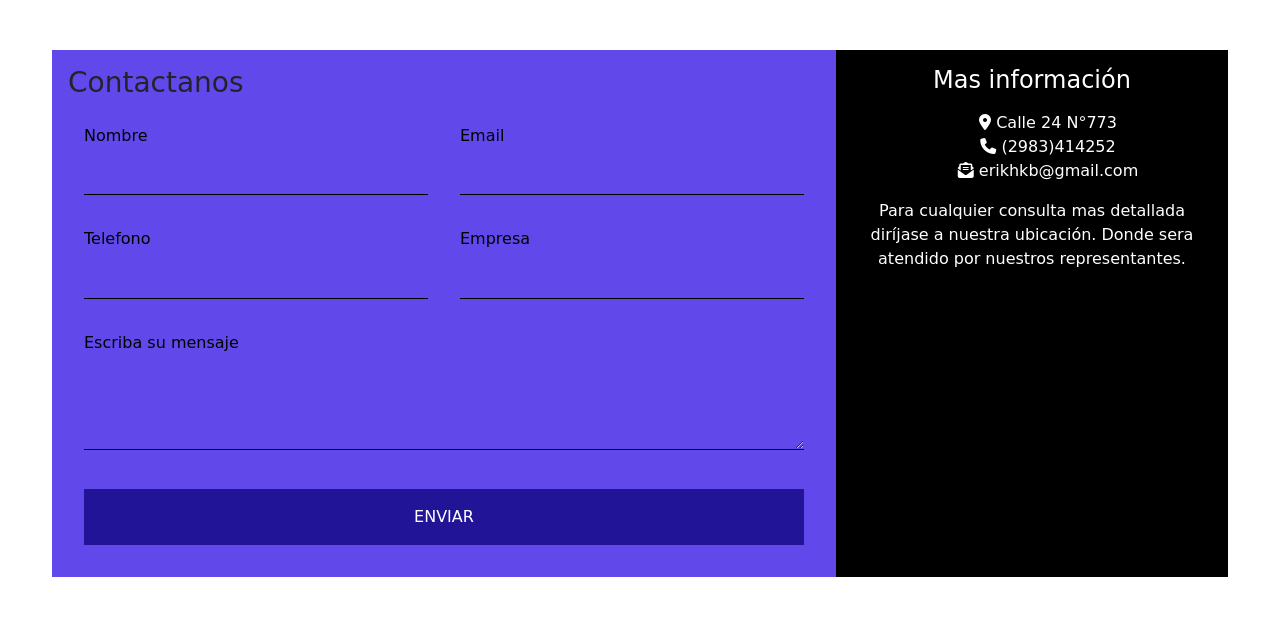
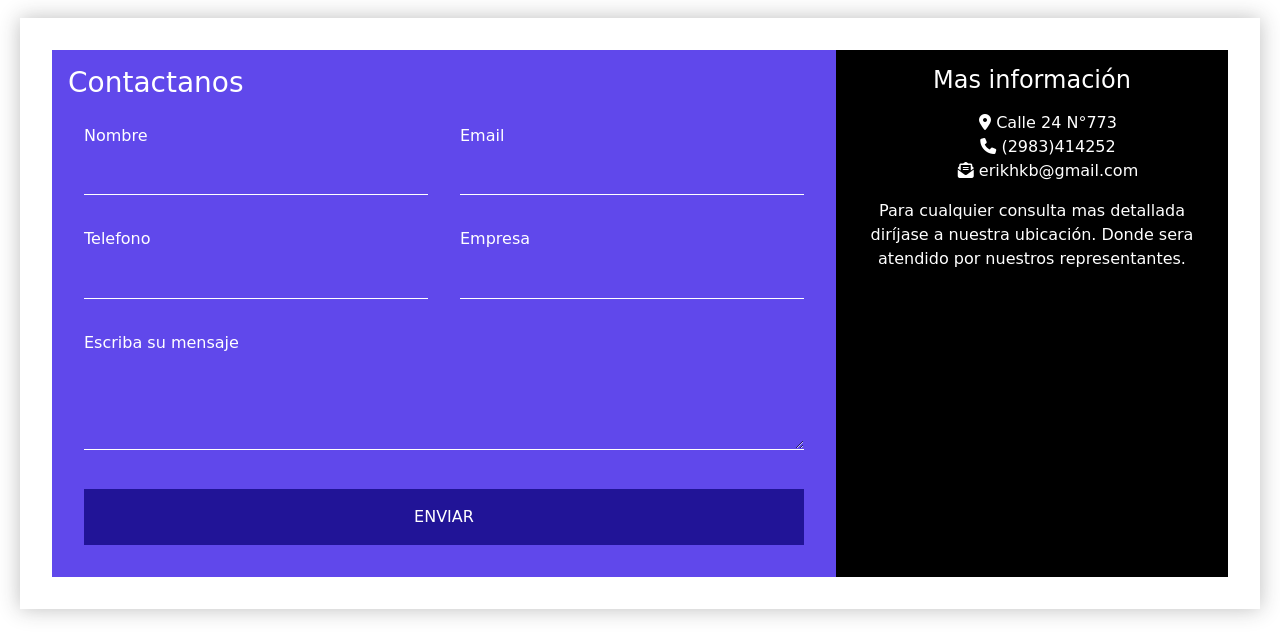
Before and after one commit to erikknudsen04/Concesionaria-DANAN, a website: page pages/contacto.html in a window 1280 px wide. Shown: the part 156-800 px from the top of the page. Drawn offline with nearby package versions, Linux system fonts and the light colour scheme; a web font is replaced by a local one.

Commit message:
new fondo y color contacto

```diff
--- a/scss/estilo.scss
+++ b/scss/estilo.scss
@@ -37,14 +37,13 @@
 
 /* IMAGEN PRINCIPAL INDEX*/
 #imagenFondo{
-    background-image: url(../recursos/todaslasmarcas.jpeg);
+    background-image: url(../recursos/principal.jpg);
     grid-template-areas:
     "titulo"
     "texto";
     grid-template-columns: auto;
     grid-template-rows: auto;
     color: $color-textos;
-
     #titulo{
         grid-area: titulo;
         font-size: 70px;
@@ -250,8 +249,9 @@
         padding: 1em;
     }
     .contact-wrapper {
-        box-shadow: 0 0 20px 0 rgba(255, 255, 255, .3);
+        box-shadow: 0 0 20px 0 rgba(39, 39, 39, 0.3);
         /* CONTACTO FORM */
+        color: #fff;
         .contact-form {
             background: rgb(96, 72, 235);
 
@@ -263,7 +263,7 @@
                     padding: 1em;
                     label {
                         display: block;
-                        color: #000000;
+                        color: #ffffff;
                     }
                 }
                 button{
@@ -295,7 +295,7 @@
                     background: none;
                     outline: 0;
                     color: #fff;
-                    border-bottom: 1px solid #000000;
+                    border-bottom: 1px solid #ffffff;
                 }
                 textarea{
                     width: 100%;
@@ -304,7 +304,7 @@
                     background: none;
                     outline: 0;
                     color: #fff;
-                    border-bottom: 1px solid #000000 ;
+                    border-bottom: 1px solid #ffffff ;
                 }
 
             }
@@ -469,7 +469,7 @@
 @media (max-width: 480px){
     /* IMAGEN PRINCIPAL INDEX MAX 480PX */
     #imagenFondo{
-        background-image: url(../recursos/todaslasmarcas.jpeg);
+        background-image: url(../recursos/principal.jpg);
         background-size: cover;
         background-position: center;
         height: 300px;
@@ -568,7 +568,7 @@
 @media (max-width: 767px){
     /* IMAGEN PRINCIPAL INDEX MAX 767PX */
     #imagenFondo{
-        background-image: url(../recursos/todaslasmarcas.jpeg);
+        background-image: url(../recursos/principal.jpg);
         background-size: cover;
         background-position: center;
         height: 400px;
```
Also changed, not shown: css/estilos.css, recursos/principal.jpg (added).
